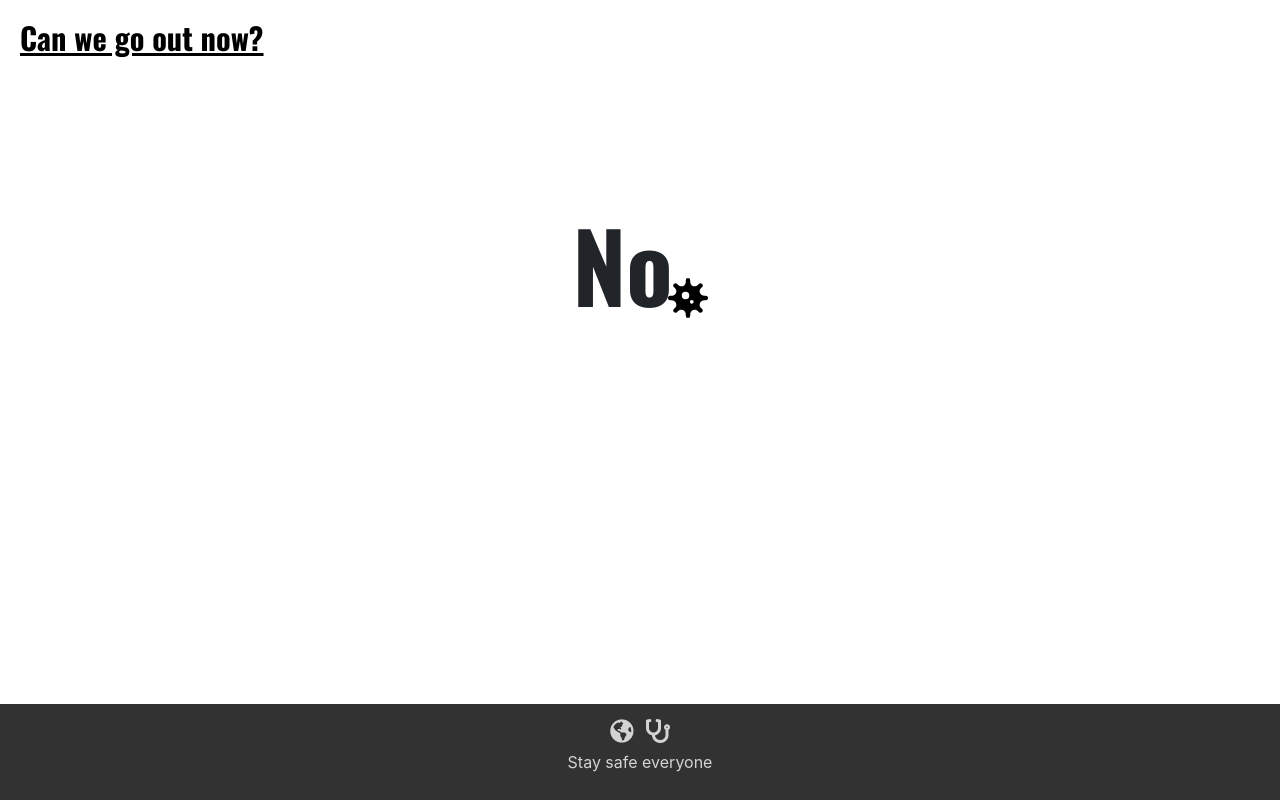
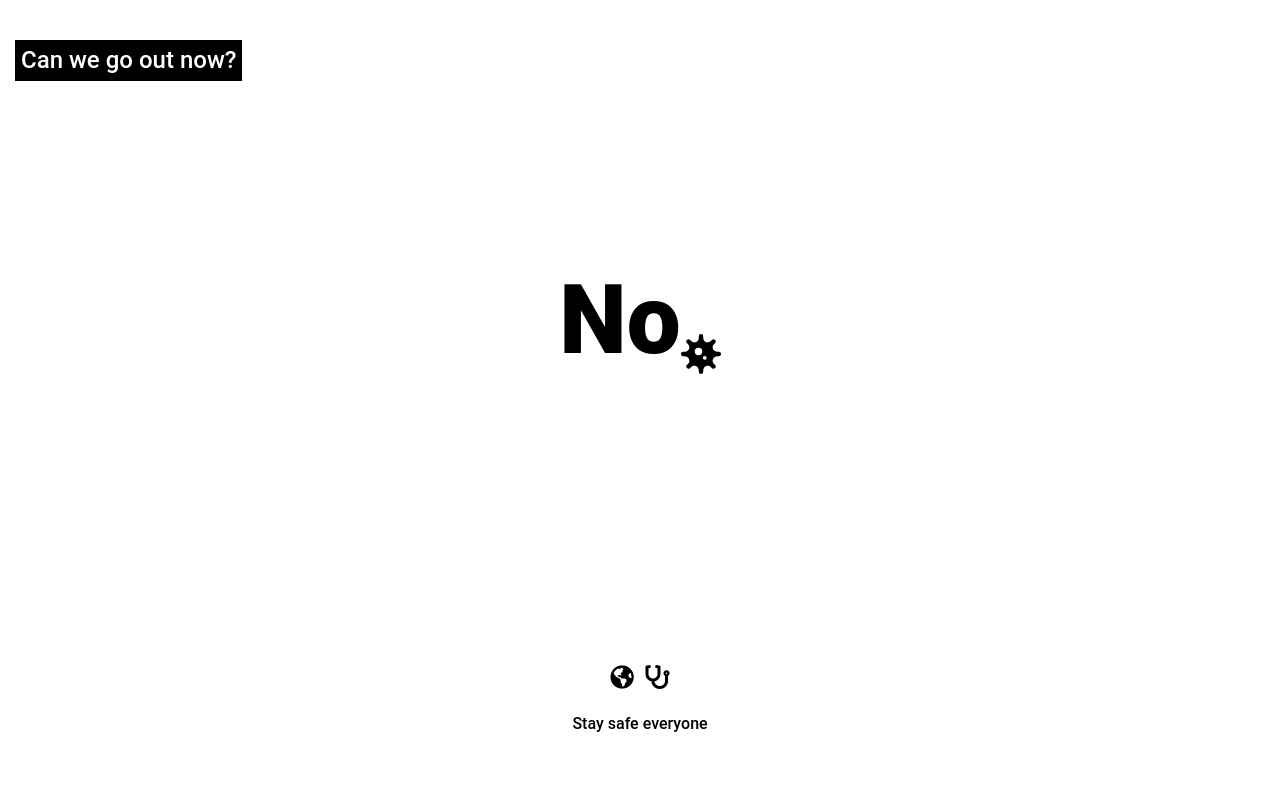
Before and after one commit to mberthier/canigooutnow, a plain HTML site: page index.html in a window 1280 px wide. Drawn offline with nearby package versions, Linux system fonts and the light colour scheme.

Commit message:
Changed entire layout

```diff
--- a/index.html
+++ b/index.html
@@ -11,23 +11,21 @@
 			<title>Can we go out now?</title>
 		</head>
 		<body>
-
-			<div id="question">
-				<h1>Can we go out now?</h1>
-			</div>
-
-			<div id="answer">
-				<h2>No</h2>
+			<div id="page">
+				<header>
+					<h1 class="header-title">Can we go out now?</h1>
+				</header>
+				<section class="message">
+					<h2 class="response">No</h2>
 					<img src="virus.svg">
-			</div>
-
-			<div id="footer">
+				</section>
+				<footer class="footer">
 					<ul class="list-inline">
           				<li class="list-inline-item"><a href=https://www.who.int/emergencies/diseases/novel-coronavirus-2019><i class="fas fa-globe-americas"></i></a></li>
           				<li class="list-inline-item"><a href="https://www.gov.uk/coronavirus"><i class="fas fa-stethoscope"></i></a></li>
 					</ul>
   						<p>Stay safe everyone</p>
+				</footer>
 			</div>
-
     	</body>
 	</html>
--- a/style.css
+++ b/style.css
@@ -1,62 +1,81 @@
-body {
-	width: 100%;
-
+html, body {
+  height: 100%;
+  overflow: hidden;
 }
 
-#question {
-	margin-top: 20px;
+body {
+  font-family: "Roboto", "Helvetica Neue", Helvetica, Arial, sans-serif;
+  font-size: 16px;
+  color: #000000;
+  font-weight: 500;
+  margin: 0;
+  padding: 15px;
+  background: #FFFFFF;
 }
 
-h1 {
-color: black;
-font-size: 1.9em;
-font-weight: bold;
-margin-left: 20px;
-font-family: 'Oswald', sans-serif;
+a {
+  color: #000;
+  text-decoration: none;
+  font-size: 1.5em;
+}
+
+a:hover {
+  color: #2C8EB0;
   text-decoration: underline;
 }
 
-#answer{
+#page {
+  height: 100%;
   width: 100%;
-	margin-top: 150px;
+  overflow: hidden;
   display: flex;
-	justify-content: center;
   align-items: center;
+  flex-wrap: wrap;
 }
 
-h2{
+.header, .footer {
+  height: 25%;
+  width: 100%;
+  padding: .5em;
+}
+
+.message {
+  height: 50%;
+  width: 100%;
+  display: flex;
+  align-items: center;
+  justify-content: center;
+  padding: .5em;
+}
+
+.footer {
+  display: flex;
+  justify-content: flex-end;
+  align-items: center;
+  flex-direction: column;
+}
+
+.footer-items {
+  flex: 0 auto;
+}
+
+.header-title {
+  padding: .25em;
+  font-size: 1.5em;
+  background: #000;
+  color: #FFF;
+  display: inline-flex;
+  font-weight: 500;
+  margin: 0;
+}
+
+.response {
   font-size: 6em;
-font-weight: bold;
-font-family: 'Oswald', sans-serif;
+  font-weight: 900;
 }
 
 img {
+  height: 40px;
   width: 40px;
-height: 40px;
   margin-top: 60px;
-margin-left: -5px;
 }
-
-#footer{
- padding: 10px;
- background: #323232;
- color: lightgrey;
- text-align: center;
- position: fixed; bottom: 0;
- width: 100%;
- font-style: sans-serif;
-}
-
-#footer ul{
-list-style-type: none;
-margin-bottom: 0;
-}
-
-#footer a {
-  color: lightgrey;
-  font-size: 1.5rem;
-}
-
-#footer a:hover {
-  color: white;
-}
```
Lines whose indentation alone changed are shown as unchanged.
